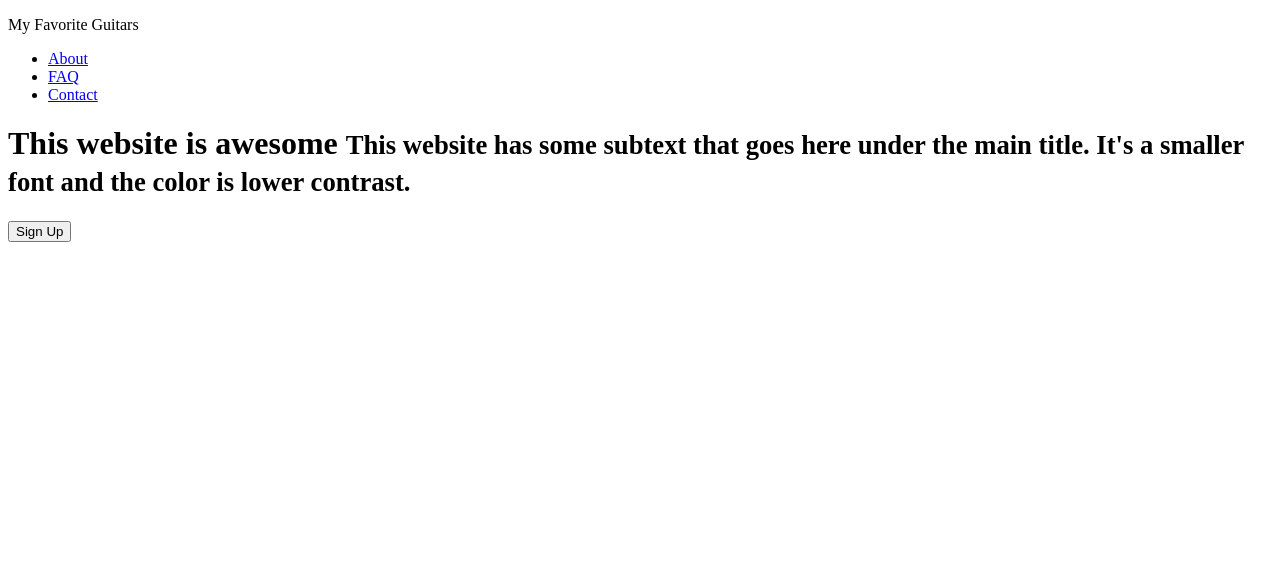
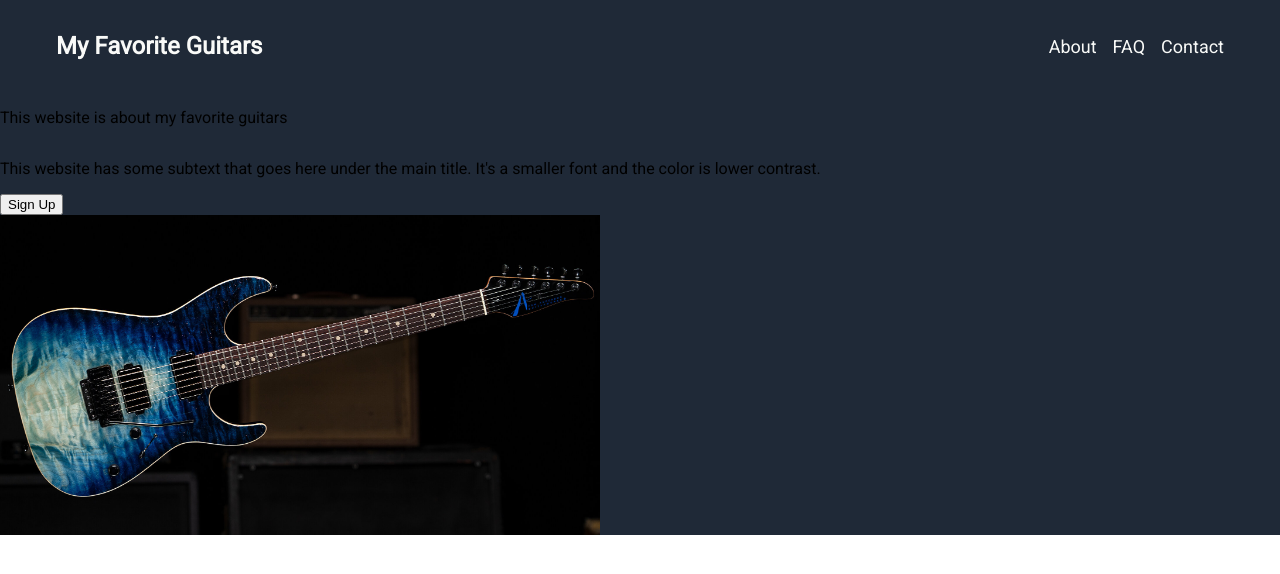
Before and after one commit to rcSabucido/top_landing_page, a plain HTML site: page index.html in a window 1280 px wide. Drawn offline with Linux system fonts and the light colour scheme.

Commit message:
Add images directory and add content to index.html and style.css

```diff
--- a/index.html
+++ b/index.html
@@ -4,22 +4,24 @@
     <meta charset="UTF-8">
     <meta name="viewport" content="width=device-width, initial-scale=1.0">
     <title>My Favorite Guitars</title>
+    <link rel="stylesheet" href="./style.css">
 </head>
 <body>
     <div class="header">
         <p>My Favorite Guitars</p>
-        <ul class="right-link">
+        <ul class="right-links">
             <li><a href="#">About</a></li>
             <li><a href="#">FAQ</a></li>
             <li><a href="#">Contact</a></li>
         </ul>
     </div>
     <div class="header-content">
-        <h1>This website is awesome <small>This website has some subtext that goes here under the main title. It's a smaller font and the color is lower contrast.</small></h1>
+        <p>This website is about my favorite guitars</p>
+        <p>This website has some subtext that goes here under the main title. It's a smaller font and the color is lower contrast.</p>
         <div class="header-button">
             <button>Sign Up</button>
         </div>
-
+        <img src="./images/wakesurf.jpg" alt="header guitar image">
     </div>
 </body>
 </html>
--- a/style.css
+++ b/style.css
@@ -0,0 +1,53 @@
+@import url(https://fonts.googleapis.com/css?family=Roboto);
+
+body {
+    font-family:Roboto;
+    display:flex;
+    flex-direction: column;
+    margin: 0;
+    overflow: hidden;
+}
+
+.header {
+    display:flex;
+    justify-content: space-between;
+    background-color: #1f2937;
+    color: #f9faf8;
+    padding: 8px 16px;
+}
+
+.header p {
+    font-size: 24px;
+    font-weight: bold;
+    left: 40px;
+    position: relative;
+}
+
+.right-links{
+    display:flex;
+    align-items: center;
+    list-style-type: none;
+    gap: 16px;
+    font-size: 18px;
+    right: 40px;
+    position: relative;
+}
+
+a {
+    text-decoration: none;
+    color: #f9faf8;
+}
+
+.header-content{
+    display:flex;
+    flex-direction: column;
+    background-color: #1f2937;
+
+    flex-wrap: wrap;
+}
+
+.header-content img{
+    width: 600px;
+    height: auto;
+
+}
```
Also changed, not shown: images/wakesurf.jpg (added).
